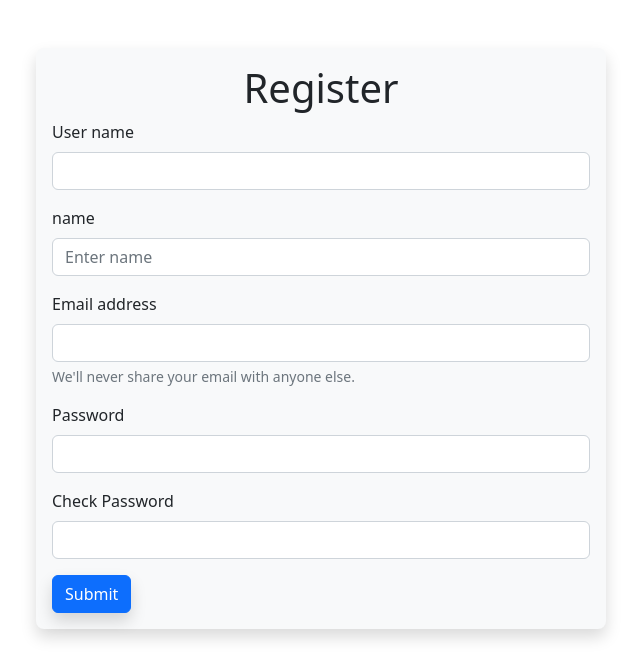
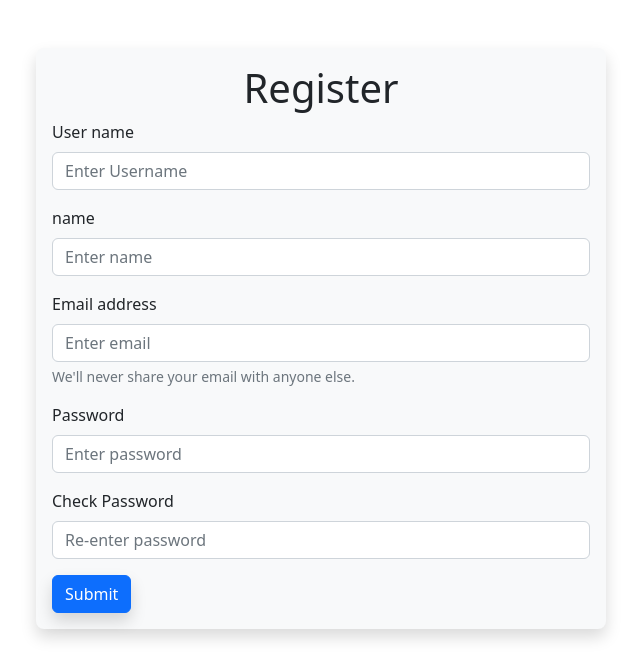
Before and after one commit to VismayRaul/quiz, a Django app: template main/templates/user_register.html in a window 1280 px wide. Shown: the part 56-725 px from the top of the page, without its empty margins (319-959 px from the left). Run offline with Django 3.2, Linux system fonts and the light colour scheme; the template is opened without the code that fills it, so the values that code supplies are empty.

Commit message:
[FIX] Added placeholder

```diff
--- a/main/templates/user_login.html
+++ b/main/templates/user_login.html
@@ -9,14 +9,14 @@
                 {% csrf_token %}
                 <div class="mb-3">
                     <label for="validationCustom01" class="form-label">User name</label>
-                    <input type="text" class="form-control" name="username" id="validationCustom01" required>
+                    <input type="text" class="form-control" name="username" placeholder="Enter username" id="validationCustom01" required>
                     <div class="valid-feedback">
                       Looks good!
                     </div>
                 </div>
                 <div class="mb-3">
                     <label for="exampleInputPassword1" class="form-label">Password</label>
-                    <input type="password" class="form-control" name="password" id="exampleInputPassword1" required>
+                    <input type="password" class="form-control" name="password" placeholder="Enter password" id="exampleInputPassword1" required>
                 </div>
                 <div class="d-flex justify-content-between">
                     <a class="mb-3  text-decoration-none text-dark" href="#">Forget Password</a>
--- a/main/templates/user_register.html
+++ b/main/templates/user_register.html
@@ -9,7 +9,7 @@
                 {% csrf_token %}
                 <div class="mb-3">
                     <label for="username" class="form-label">User name</label>
-                    <input type="text" class="form-control" name="username" id="validationCustom01" required>
+                    <input type="text" class="form-control" name="username" placeholder="Enter Username" id="validationCustom01" required>
                     <div class="valid-feedback">
                       Looks good!
                     </div>
@@ -20,16 +20,16 @@
                 </div>
                 <div class="mb-3">
                     <label for="email1" class="form-label">Email address</label>
-                    <input type="email" class="form-control" name="email" id="exampleInputEmail1" aria-describedby="emailHelp" required>
+                    <input type="email" class="form-control" name="email" placeholder="Enter email" id="exampleInputEmail1" aria-describedby="emailHelp" required>
                 <div id="emailHelp" class="form-text">We'll never share your email with anyone else.</div>
                 </div>
                 <div class="mb-3">
                     <label for="password" class="form-label">Password</label>
-                    <input type="password" class="form-control" name="password" id="exampleInputPassword1" required>
+                    <input type="password" class="form-control" name="password" placeholder="Enter password" id="exampleInputPassword1" required>
                 </div>
                 <div class="mb-3">
                     <label for="password2" class="form-label">Check Password</label>
-                    <input type="password" class="form-control" name="password2" id="exampleInputPassword2" required>
+                    <input type="password" class="form-control" name="password2" placeholder="Re-enter password" id="exampleInputPassword2" required>
                 </div>
                 <button type="submit" class="btn btn-primary shadow">Submit</button>
             </form>
```
